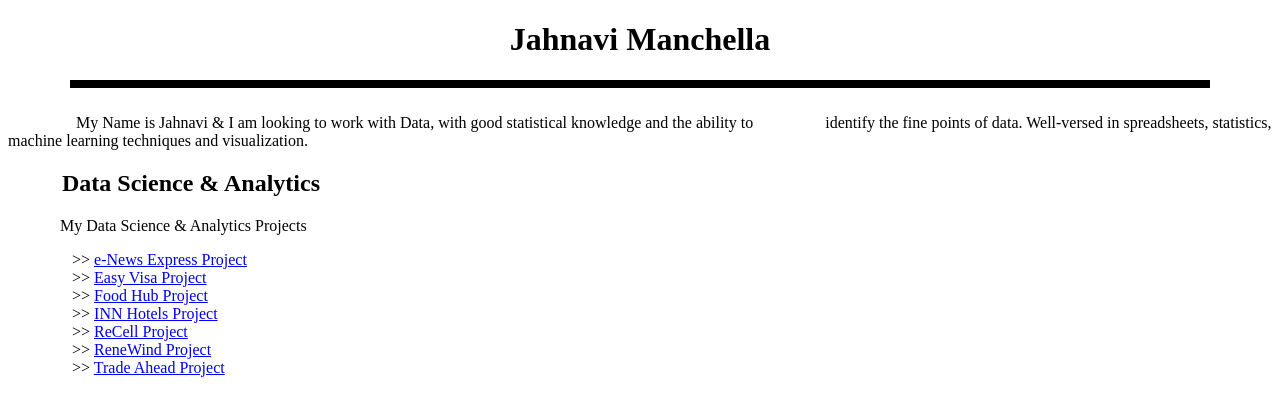
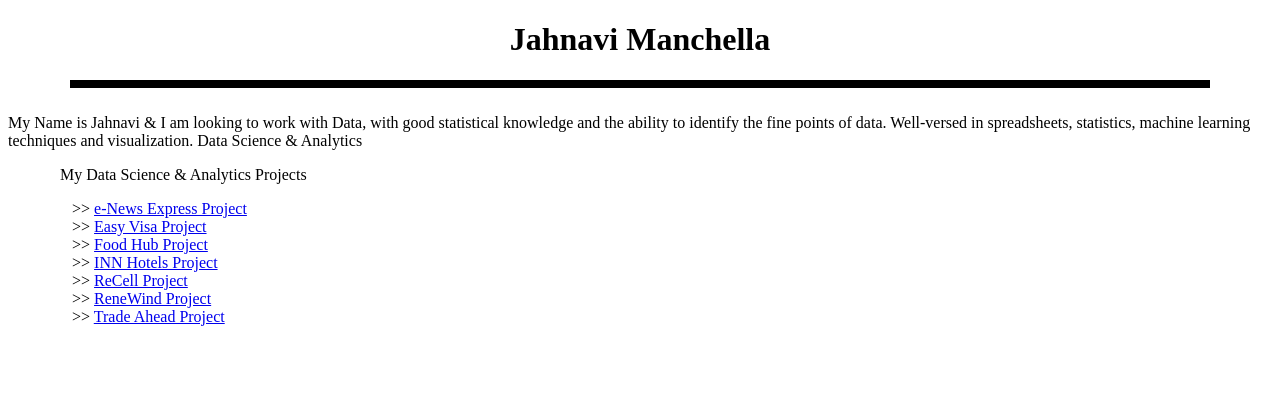
Before and after one commit to jmanchella/Data-Science-Analytics, a plain HTML site: page index.html in a window 1280 px wide. Drawn offline with Linux system fonts and the light colour scheme.

Commit message:
Update index.html

```diff
--- a/index.html
+++ b/index.html
@@ -11,9 +11,7 @@
    	  <h1> Jahnavi Manchella </h1>
       <hr size="8" width="90%" color="black"> <br>
 
-      &emsp;&emsp;&emsp;&emsp; My Name is Jahnavi & I am looking to work with Data, with good statistical knowledge and the ability to &emsp;&emsp;&emsp;&emsp; identify the fine points of data. Well-versed in spreadsheets, statistics, machine learning techniques and visualization.
-
-       <h2> &emsp; &nbsp; &nbsp; Data Science & Analytics </h2>
+      My Name is Jahnavi & I am looking to work with Data, with good statistical knowledge and the ability to identify the fine points of data. Well-versed in spreadsheets, statistics, machine learning techniques and visualization. Data Science & Analytics </h2>
 
       <p>&emsp;&emsp; &nbsp; &nbsp;  My Data Science & Analytics Projects </p>
       &emsp;&emsp;&emsp;&emsp;>> <a  href="ENewsExpress_Project.html"> e-News Express Project</a> <br>
```
